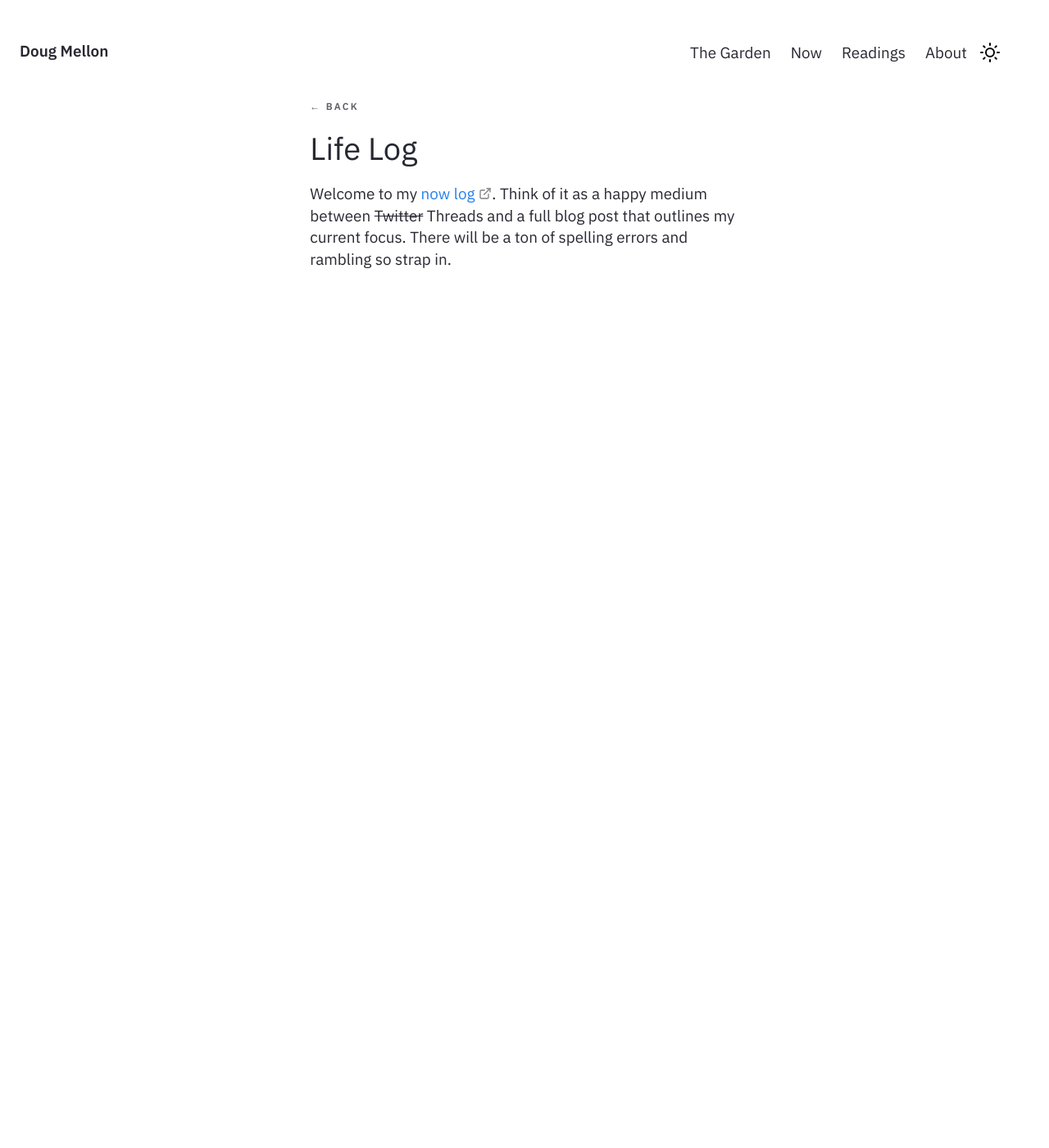
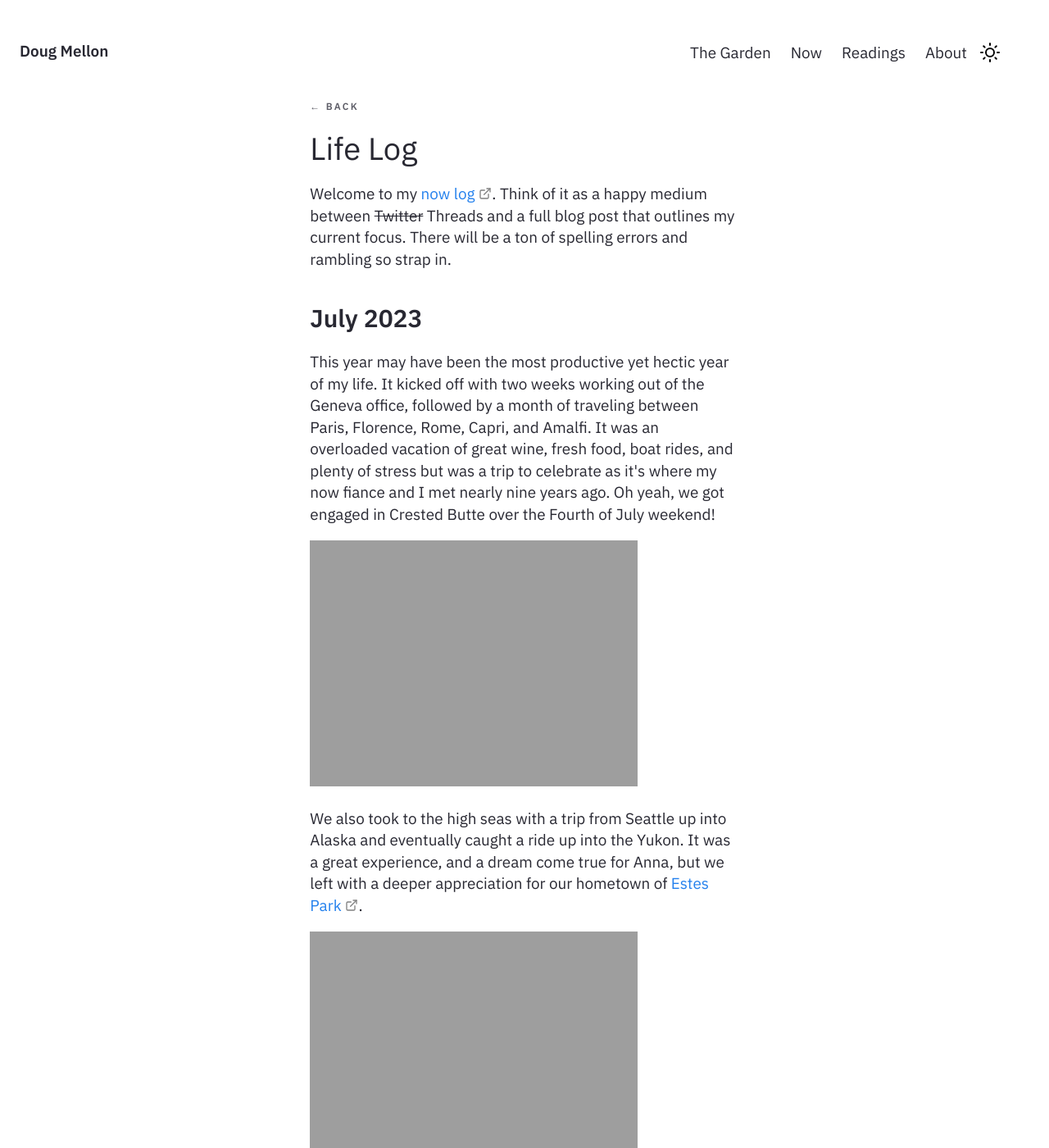
Before and after one commit to dougmellon/dougmellon.github.io, a Jekyll site: the page built from _posts/2023-07-24-now.md, in a window 1280 px wide and 1400 px high. Shown: the whole window at 82% size. Built offline with Jekyll 4.4.1, drawn with Linux system fonts in a browser that asks for light colours.

```diff
--- a/_posts/2023-07-24-now.md
+++ b/_posts/2023-07-24-now.md
@@ -3,3 +3,12 @@ title: Life Log
 ---
 Welcome to my [now log](https://nownownow.com/about). Think of it as a happy medium between ~~Twitter~~ Threads and a full
 blog post that outlines my current focus. There will be a ton of spelling errors and rambling so strap in.
+
+## July 2023
+This year may have been the most productive yet hectic year of my life. It kicked off with two weeks working out of the Geneva office, followed by a month of traveling between Paris, Florence, Rome, Capri, and Amalfi. It was an overloaded vacation of great wine, fresh food, boat rides, and plenty of stress but was a trip to celebrate as it's where my now fiance and I met nearly nine years ago. Oh yeah, we got engaged in Crested Butte over the Fourth of July weekend!
+
+![WE DID IT!](..%2Fassets%2Fimg%2Fbutte.JPG)
+
+We also took to the high seas with a trip from Seattle up into Alaska and eventually caught a ride up into the Yukon. It was a great experience, and a dream come true for Anna, but we left with a deeper appreciation for our hometown of [Estes Park](https://en.wikipedia.org/wiki/Estes_Park,_Colorado).
+
+![bear.jpeg](..%2Fassets%2Fimg%2Fbear.jpeg)
```
Also changed, not shown: 2 other files.
